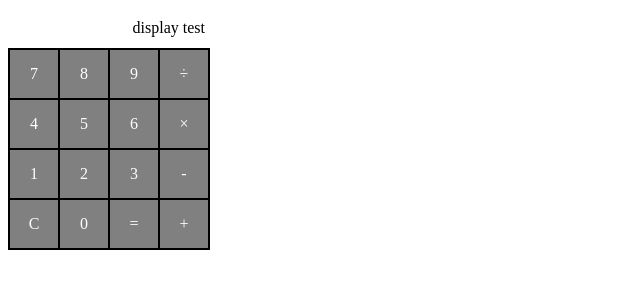
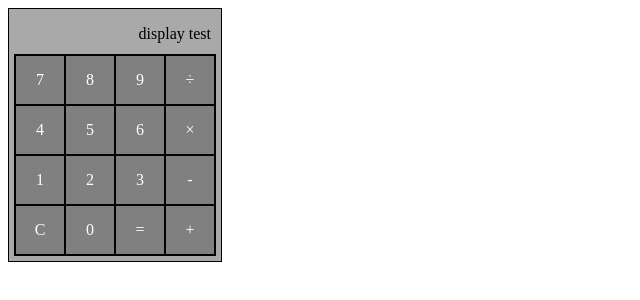
Before and after one commit to daengdaengLee/calculator_with_vuejs, a Vue app: page / in a window 1280 px wide. Shown: the top 300 px of the page, without its empty margins (0-640 px from the left). Built offline with nearby package versions, Linux system fonts and the light colour scheme.

Commit message:
App component style 변경
배경색, 테두리, width값 설정

```diff
--- a/src/App.vue
+++ b/src/App.vue
@@ -18,5 +18,12 @@ export default {
 };
 </script>
 
-<style>
+<style scoped>
+#app {
+  padding: 5px;
+  border: 1px solid black;
+  background-color: darkgray;
+  box-sizing: border-box;
+  width: 214px;
+}
 </style>
```
